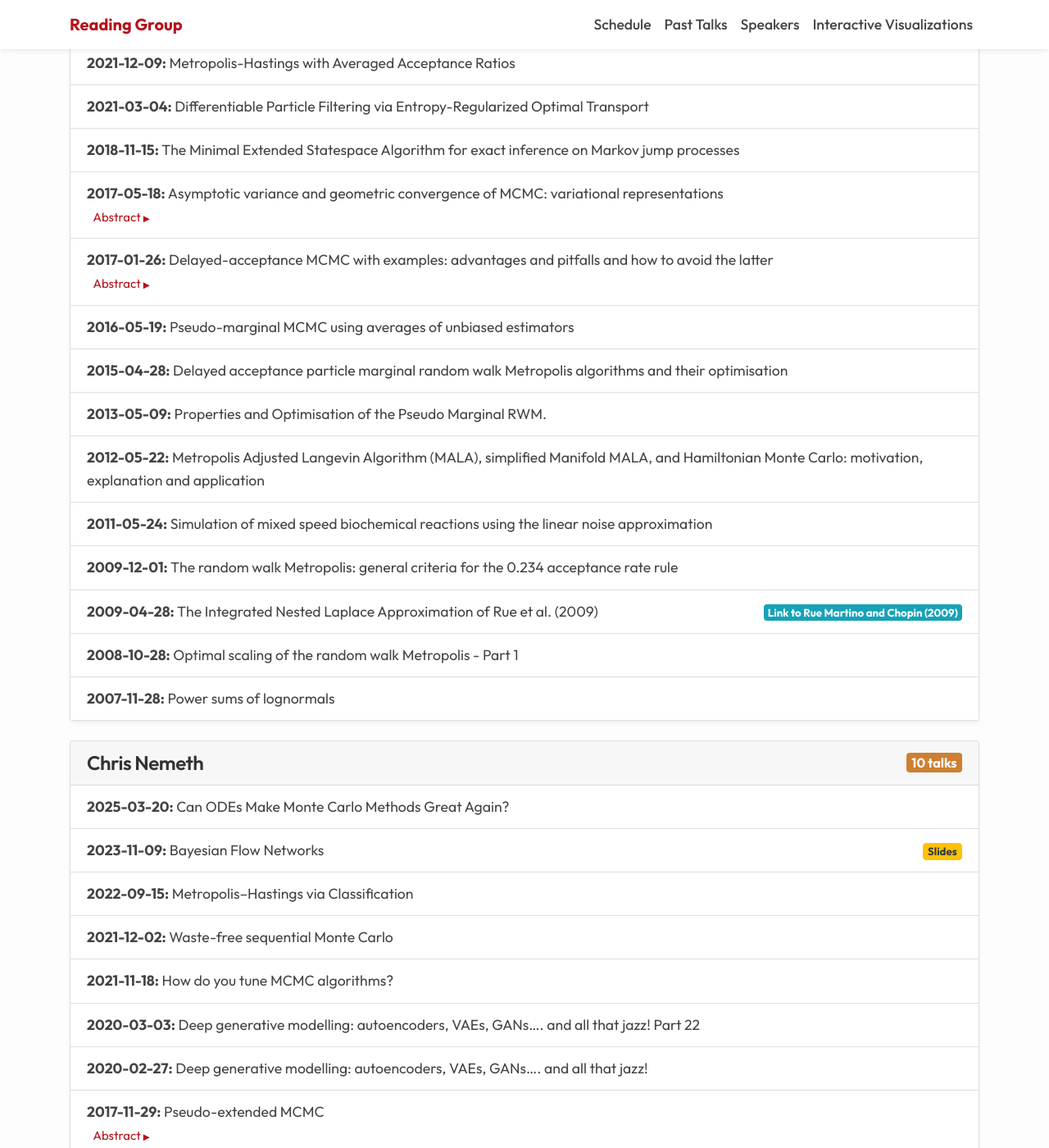
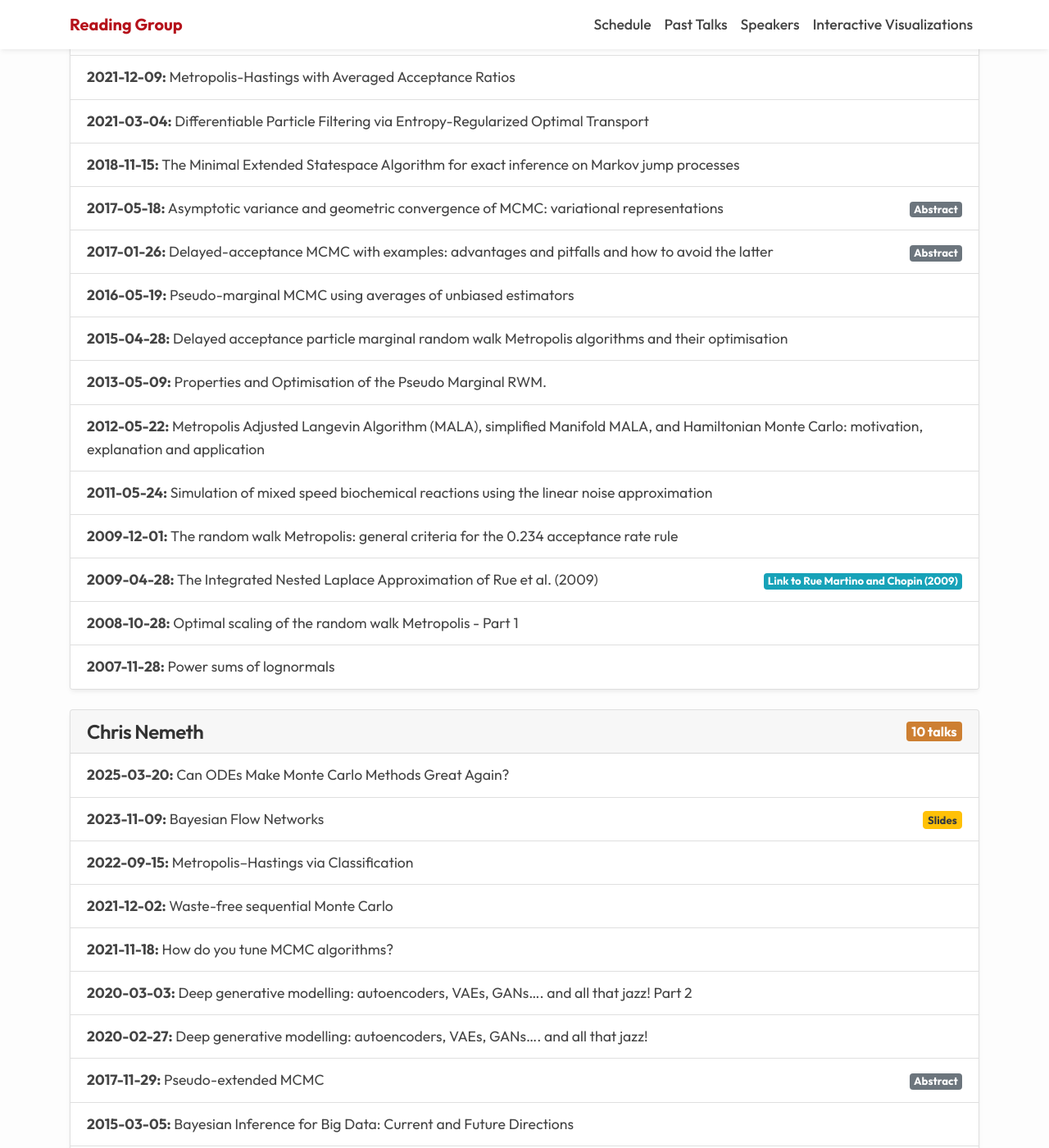
Before and after one commit to LU-CSML/lu-csml.github.io, a Jekyll site: the page built from speakers.md, in a window 1280 px wide and 1400 px high, scrolled down 1876 px. Shown: the whole window at 82% size. Built offline with Jekyll 4.4.1, drawn with Linux system fonts in a browser that asks for light colours.

Commit message:
Searchbar for talks and speakers

```diff
--- a/_data/talks.yml
+++ b/_data/talks.yml
@@ -519,7 +519,7 @@
 
 - date: 2020-03-03
   speaker: Chris Nemeth
-  title: "Deep generative modelling: autoencoders, VAEs, GANs…. and all that jazz! Part 22"
+  title: "Deep generative modelling: autoencoders, VAEs, GANs…. and all that jazz! Part 2"
 
 - date: 2020-02-27
   speaker: Chris Nemeth
--- a/speakers.md
+++ b/speakers.md
@@ -4,11 +4,19 @@
 ---
 
 <h1>Past Speakers</h1>
-<p>There have been {{ site.data.talks | map: "speaker" | uniq | size }} speakers recorded in our database.</p>
+<div class="row mb-4 align-items-center">
+  <div class="col-md-6">
+    <p class="mb-0">There have been {{ site.data.talks | map: "speaker" | uniq | size }} speakers recorded in our database.</p>
+  </div>
+  <div class="col-md-6">
+    <input type="text" id="speaker-search" class="form-control" placeholder="Search speakers...">
+  </div>
+</div>
 
 <div id="speakers-list">
   {% assign speakers = site.data.talks | group_by: "speaker" %}
   {% for speaker in speakers %}
+    {% assign parent_loop_index = forloop.index %}
     <div class="speaker-item card mb-4 zhadow" data-count="{{ speaker.items | size }}">
       <div class="card-header d-flex justify-content-between align-items-center">
         <h3 class="m-0" style="font-size: 1.5rem;">{{ speaker.name }}</h3>
@@ -44,16 +52,21 @@
                        <a href="{{ talk.link }}" class="badge badge-info" target="_blank">{{ talk.link_text | default: "Link" }}</a>
                     {% endif %}
                 {% endif %}
+
+                {% if talk.abstract %}
+                  <button class="badge badge-secondary border-0 toggle-abstract" type="button" data-target="#abstract-{{ forloop.index }}-{{ parent_loop_index }}">
+                    Abstract
+                  </button>
+                {% endif %}
               </div>
             </div>
 
             {% if talk.abstract %}
-              <details class="abstract-toggle mt-2">
-                <summary>Abstract <span class="arrow">▶</span></summary>
-                <div class="abstract-content">
+              <div id="abstract-{{ forloop.index }}-{{ parent_loop_index }}" class="abstract-content collapse mt-2">
+                <div class="card card-body bg-light">
                   {{ talk.abstract | markdownify }}
                 </div>
-              </details>
+              </div>
             {% endif %}
           </li>
         {% endfor %}
```
Also changed, not shown: other parts of speakers.md (+35 -0 lines), talks.md (+51 -24 lines).
